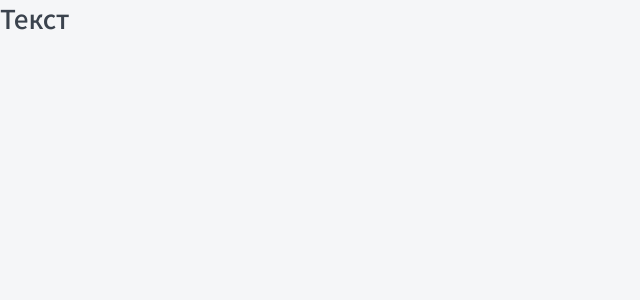
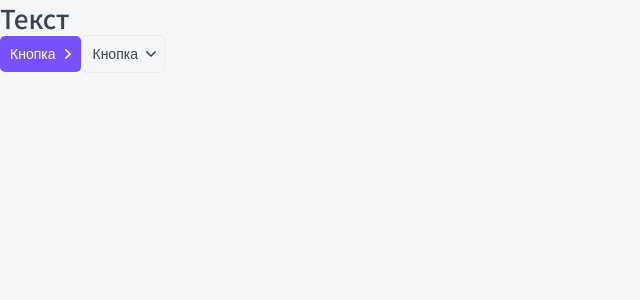
Before and after one commit to kubik1986/top-app, a Next.js app: page / in a window 1280 px wide. Shown: the top 300 px of the page, without its empty margins (0-640 px from the left). Built offline with nearby package versions, Linux system fonts and the light colour scheme.

Commit message:
Create 'Button' component

```diff
--- /dev/null
+++ b/components/Button/Button.module.css
@@ -0,0 +1,50 @@
+.button {
+  display: inline-block;
+
+  box-sizing: border-box;
+  padding: 10px;
+
+  cursor: pointer;
+  transition: all 0.2s;
+  text-align: center;
+
+  border: none;
+  border-radius: 5px;
+
+  font-size: 14px;
+}
+
+.primary {
+  color: var(--white);
+  background-color: var(--primary);
+}
+
+.primary:hover {
+  background-color: var(--primary-hover);
+}
+
+.transparent {
+  color: var(--black);
+  border: 1px solid;
+  border: 1px solid var(--gray-light);
+  background-color: transparent;
+}
+
+.transparent:hover {
+  border-color: var(--primary);
+}
+
+.arrow {
+  display: inline-block;
+
+  margin-left: 10px;
+}
+
+.arrow svg {
+  fill: currentColor;
+}
+
+.down {
+  transition: all 0.2s;
+  transform: rotate(90deg);
+}
--- /dev/null
+++ b/components/Button/Button.tsx
@@ -0,0 +1,33 @@
+import styles from './Button.module.css';
+import { ButtonProps } from './Button.props';
+import ArrowIcon from './arrow.svg';
+import cn from 'classnames';
+
+export const Button = ({
+  appearance,
+  arrow = 'none',
+  children,
+  className,
+  ...props
+}: ButtonProps): JSX.Element => {
+  return (
+    <button
+      className={cn(styles.button, className, {
+        [styles.primary]: appearance == 'primary',
+        [styles.transparent]: appearance == 'transparent',
+      })}
+      {...props}
+    >
+      {children}
+      {arrow != 'none' && (
+        <span
+          className={cn(styles.arrow, {
+            [styles.down]: arrow == 'down',
+          })}
+        >
+          <ArrowIcon />
+        </span>
+      )}
+    </button>
+  );
+};
--- a/components/index.ts
+++ b/components/index.ts
@@ -1 +1,2 @@
 export * from './Htag/Htag';
+export * from './Button/Button';
--- a/next.config.js
+++ b/next.config.js
@@ -1,3 +1,35 @@
 module.exports = {
-  reactStrictMode: true,
-}
+  webpack(config, options) {
+    config.module.rules.push({
+      test: /\.svg?$/,
+
+      oneOf: [
+        {
+          use: [
+            {
+              loader: '@svgr/webpack',
+
+              options: {
+                prettier: false,
+
+                svgo: true,
+
+                svgoConfig: {
+                  plugins: [{ removeViewBox: false }],
+                },
+
+                titleProp: true,
+              },
+            },
+          ],
+
+          issuer: {
+            and: [/\.(ts|tsx|js|jsx|md|mdx)$/],
+          },
+        },
+      ],
+    });
+
+    return config;
+  },
+};
--- a/package.json
+++ b/package.json
@@ -15,10 +15,12 @@
     "react-dom": "17.0.2"
   },
   "devDependencies": {
+    "@svgr/webpack": "^5.5.0",
     "@types/node": "^16.3.1",
     "@types/react": "^17.0.14",
     "@typescript-eslint/eslint-plugin": "^4.28.3",
     "@typescript-eslint/parser": "^4.28.3",
+    "classnames": "^2.3.1",
     "cross-env": "^7.0.3",
     "eslint": "^7.30.0",
     "eslint-config-next": "11.0.1",
--- a/pages/index.tsx
+++ b/pages/index.tsx
@@ -1,10 +1,16 @@
 import React from 'react';
-import { Htag } from '../components';
+import { Button, Htag } from '../components';
 
 export default function Home(): JSX.Element {
   return (
     <>
       <Htag tag="h1">Текст</Htag>
+      <Button appearance="primary" arrow="right">
+        Кнопка
+      </Button>
+      <Button appearance="transparent" arrow="down">
+        Кнопка
+      </Button>
     </>
   );
 }
--- a/styles/globals.css
+++ b/styles/globals.css
@@ -22,7 +22,9 @@ a {
 :root {
   --black: #3b434e;
   --white: white;
+  --gray-light: #ebebeb;
   --primary: #7653fc;
+  --primary-hover: #633ff1;
   --red: #fc836d;
   --green: #1dc37e;
   --green-light: #c8f8e4;
```
Also changed, not shown: components/Button/Button.props.ts (added, +11 -0 lines), components/Button/arrow.svg (added), 1 other file (tests, documents, lock files or other folders).
